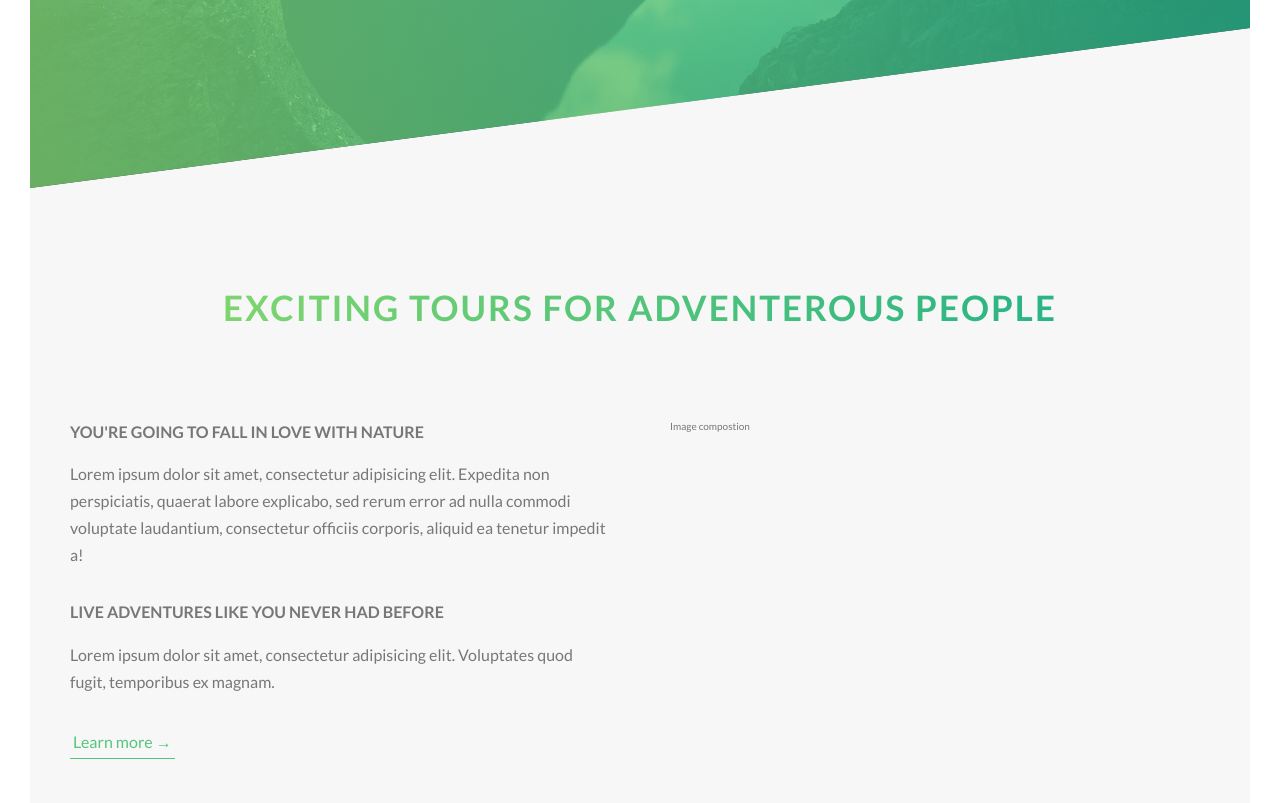
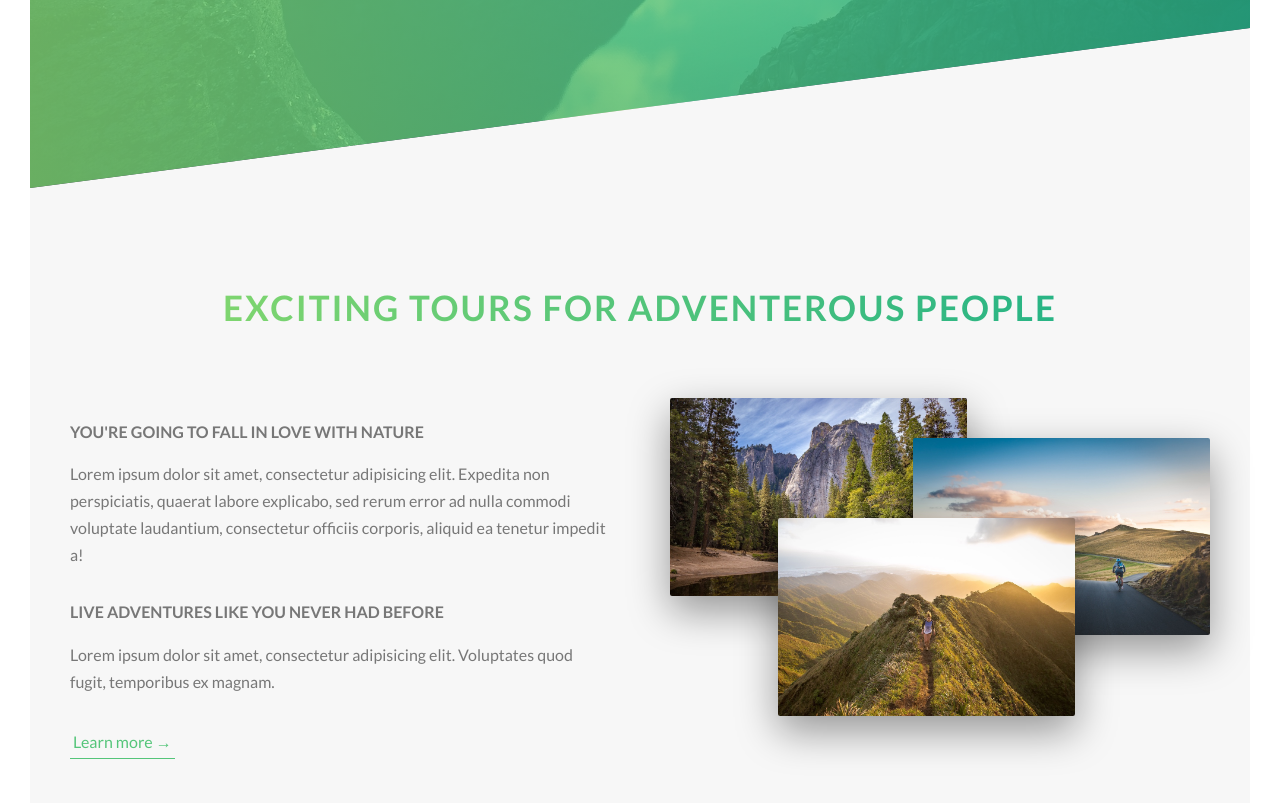
Before and after one commit to BabkinAV/Natours, a website: page index.html in a window 1280 px wide. Shown: the part 602-1405 px from the top of the page. Drawn offline with Linux system fonts and the light colour scheme.

Commit message:
after chapter 37

```diff
--- a/index.html
+++ b/index.html
@@ -52,7 +52,11 @@
                     <a href="#" class="btn-text">Learn more &rarr;</a>
                 </div>
                 <div class="col-1-of-2">
-                    Image compostion
+                    <div class="composition">
+                        <img src="img/nat-1-large.jpg" alt="Photo 1" class="composition__photo composition__photo--p1">
+                        <img src="img/nat-2-large.jpg" alt="Photo 2" class="composition__photo composition__photo--p2">
+                        <img src="img/nat-3-large.jpg" alt="Photo 3" class="composition__photo composition__photo--p3">
+                    </div>
                 </div>
             </div>
 
--- /dev/null
+++ b/sass/components/_composition.scss
@@ -0,0 +1,41 @@
+.composition {
+	position: relative;
+
+	&__photo {
+
+		width: 55%;
+		box-shadow: 0 1.5rem 4rem rgba($color-black, .4);
+		border-radius: 2px;
+		position: absolute;
+		z-index: 10;
+		transition: all .2s;
+		outline-offset: 2rem;
+
+
+		&--p1 {
+			left: 0;
+			top: -2rem;
+		}
+
+		&--p2 {
+			right: 0;
+			top: 2rem;
+		}
+
+		&--p3 {
+			left: 20%;
+			top: 10rem;
+		}
+
+		&:hover {
+			outline: 1.5rem solid $color-primary;
+			transform: scale(1.05);
+			box-shadow: 0 2.5rem 4rem rgba($color-black, .5);
+			z-index: 20;
+		}
+	}
+
+	&:hover &__photo:not(:hover) {
+		transform: scale(0.95);
+	}
+}
--- a/sass/main.scss
+++ b/sass/main.scss
@@ -8,11 +8,14 @@
 @import "base/typography";
 @import "base/utilities";
 
+@import "components/composition";
 @import "components/button";
+
 
 @import "layout/header";
 
 @import "layout/grid";
 
 
+
 @import "pages/home";
```
Also changed, not shown: css/style.css.
